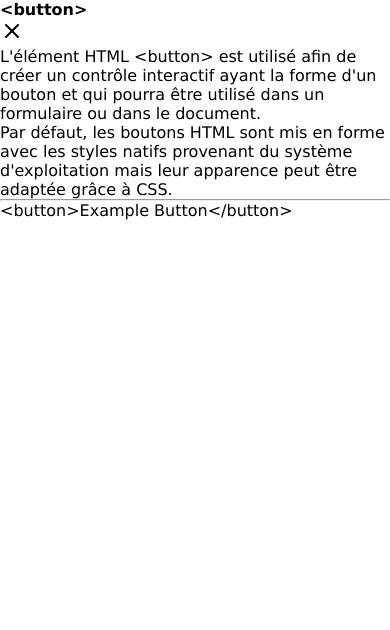
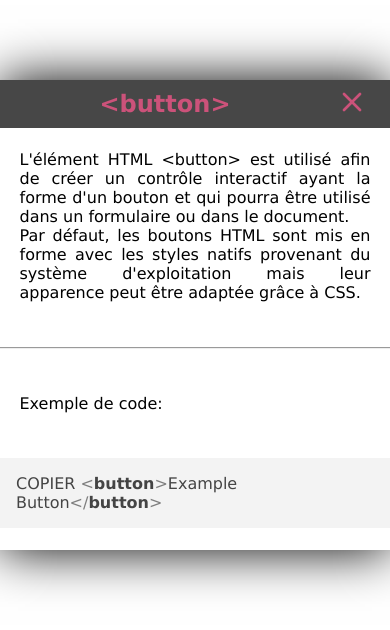
Before and after one commit to RangoDisco/691, a website: page modal.html in a window 390 px wide. Drawn offline with nearby package versions, Linux system fonts and the light colour scheme.

Commit message:
css modal avec responsive

```diff
--- a/css/fav.css
+++ b/css/fav.css
@@ -100,7 +100,10 @@ content{
 #favCard svg{
     color: var(--secondary-pink);
 }
+/* FIN */
 
+
+/* RESPONSIVE */
 @media screen and (min-width: 900px){
     content{
         flex-direction: row;
--- a/css/modal.css
+++ b/css/modal.css
@@ -0,0 +1,96 @@
+*{
+    margin: 0;
+    font-family: Verdana, Geneva, Tahoma, sans-serif;
+    font-size: 1em;
+}
+body{
+    overflow-x: hidden;
+}
+
+/* VARIABLES */
+:root{
+    --main-black: #363636;
+    --main-grey: #474747;
+    --main-pink: #E8175D;
+    --secondary-pink: #CC527A;
+    --secondary-grey: #A8A7A7;
+    --main-border-radius: 5%;
+}
+
+modal{
+    display: flex;
+    flex-direction: column;
+    position: absolute;
+    top: 5em;
+    box-shadow: 0px 0px 50px black;
+    width: 100%;
+}
+#modalHeader{
+    display: flex;
+    flex-direction: row;
+    justify-content: space-between;
+    align-items: center;
+    height: 3em;
+    background-color: var(--main-grey);
+    color: var(--secondary-pink);
+    width: 100%;
+}
+#modalHeader h2{
+    font-size: 1.5em;
+    width: 100%;
+    text-align: center;
+}
+#modalHeader button{
+    border: none;
+    background-color: transparent;
+    color: var(--secondary-pink);
+}
+#modalHeader svg{
+    margin-right: 1em;
+    height: 2em;
+    width: 2em;
+}
+#modalBody{
+    display: flex;
+    flex-direction: column;
+    justify-content: space-around;
+    align-items: center;
+    min-height: 50vh;
+    width: 100%;
+}
+#modalBody p{
+    width: 90%;
+    text-align: justify;
+}
+#modalBody hr{
+    width: 100%;
+}
+#modalBody pre{
+    /* width: 100%; */
+    white-space: normal;
+}
+#modalBody pre code button{
+    border: 2px solid var(--secondary-pink);
+    color: var(--main-black);
+    background-color: transparent;
+}
+#modalBody pre code button:hover{
+    border: 2px solid var(--secondary-pink);
+    color: var(--secondary-grey);
+    background-color: var(--main-pink);
+}
+
+
+@media screen and (min-width: 900px){
+    modal{
+        width: 80%;
+        left: 10%;
+    }
+}
+
+@media screen and (min-width: 1280px){
+    modal{
+        width: 60%;
+        left: 20%;
+    }
+}
--- a/modal.html
+++ b/modal.html
@@ -4,7 +4,9 @@
     <meta charset="UTF-8">
     <meta http-equiv="X-UA-Compatible" content="IE=edge">
     <meta name="viewport" content="width=device-width, initial-scale=1.0">
-    <link rel="stylesheet" href="./css/fav.css" />
+    <link rel="stylesheet" href="./css/modal.css" />
+    <link rel="stylesheet"
+      href="//unpkg.com/@highlightjs/cdn-assets@10.6.0/styles/default.min.css">
     <title>691 - Favoris</title>
 </head>
 <body>
@@ -12,7 +14,7 @@
     <modal>
         <div id="modalHeader">
             <h2>&lt;button&gt;</h2>
-            <i data-feather="x"></i>
+            <button><i data-feather="x"></i></button>
         </div>
         <div id="modalBody">
             <p>
@@ -20,9 +22,11 @@
                 <br/>Par défaut, les boutons HTML sont mis en forme avec les styles natifs provenant du système d'exploitation mais leur apparence peut être adaptée grâce à CSS.
             </p>
             <hr />
-            <code>
+            <p>Exemple de code:</p>
+            <pre><code class="language-html">
+                <button>COPIER</button><br/>
                 &lt;button&gt;Example Button&lt;/button&gt;
-            </code>
+            </code></pre>
         </div>
     </modal>
 
@@ -30,5 +34,7 @@
     <script>
         feather.replace();
     </script>
+    <script src="//unpkg.com/@highlightjs/cdn-assets@10.6.0/highlight.min.js"></script>
+    <script>hljs.highlightAll();</script>
 </body>
 </html>
```
